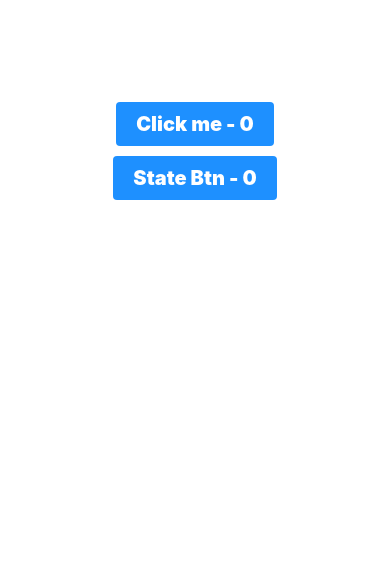
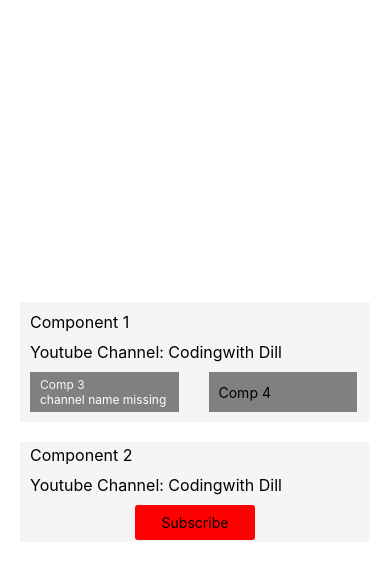
Before and after one commit to Dilnawaz-Khan/Basics, a React Native app: screen / in a window 390 px wide. Shown: the top 578 px of the page. Built offline with nearby package versions, Linux system fonts and the light colour scheme.

Commit message:
initial commit

```diff
--- a/App.tsx
+++ b/App.tsx
@@ -1,33 +1,14 @@
-import React, {useEffect, useState} from 'react';
-import {Pressable, StyleSheet, Text, View} from 'react-native';
-import {COLORS} from './src/constants';
-import Greet from './src/components/Greet';
-
-let x = 0;
+import {StyleSheet, Text, View} from 'react-native';
+import React, {useState} from 'react';
+import Comp1 from './src/components/Comp1';
+import Comp2 from './src/components/Comp2';
 
 const App = () => {
-  const [count, setCount] = useState(0);
-  const [newState, setNewState] = useState(0);
-  // useState = >
-
-  useEffect(() => {
-    console.log('useEffect triggered[Parent]', x);
-  }, [x]);
-
-  console.log('JSX rendered');
+  const [name, setName] = useState('Codingwith Dill');
   return (
     <View style={styles.container}>
-      <Text style={styles.title}>useEffect - Codingwith Dill</Text>
-      <Pressable style={styles.btn} onPress={() => x++}>
-        <Text style={styles.btnTxt}>Click me - {x}</Text>
-      </Pressable>
-      <Pressable
-        style={styles.btn}
-        onPress={() => setNewState(prevState => prevState + 1)}>
-        <Text style={styles.btnTxt}>State Btn - {newState}</Text>
-      </Pressable>
-
-      {count < 2 && <Greet count={count} newState={newState} />}
+      <Comp1 name={name} />
+      <Comp2 name={name} />
     </View>
   );
 };
@@ -37,25 +18,9 @@
 const styles = StyleSheet.create({
   container: {
     flex: 1,
-    alignItems: 'center',
-    padding: 20,
-    gap: 10,
-  },
-  title: {
-    fontSize: 30,
-    color: COLORS.white,
-  },
-  btn: {
-    backgroundColor: COLORS.primary,
     justifyContent: 'center',
     alignItems: 'center',
-    paddingVertical: 10,
     paddingHorizontal: 20,
-    borderRadius: 4,
-  },
-  btnTxt: {
-    color: COLORS.white,
-    fontSize: 20,
-    fontWeight: '900',
+    gap: 20,
   },
 });
--- /dev/null
+++ b/src/components/Comp1.tsx
@@ -0,0 +1,32 @@
+import {StyleSheet, Text, View} from 'react-native';
+import React from 'react';
+import Comp3 from './Comp3';
+import Comp4 from './Comp4';
+
+const Comp1 = ({name}: any) => {
+  return (
+    <View style={styles.container}>
+      <Text style={styles.text}>Component 1</Text>
+      <Text style={styles.text}>Youtube Channel: {name}</Text>
+      <View style={{flexDirection: 'row', alignItems: 'center', gap: 30}}>
+        <Comp3 />
+        <Comp4 />
+      </View>
+    </View>
+  );
+};
+
+export default Comp1;
+
+const styles = StyleSheet.create({
+  container: {
+    width: '100%',
+    height: 120,
+    backgroundColor: 'whitesmoke',
+    // alignItems: 'center',
+    justifyContent: 'center',
+    paddingHorizontal: 10,
+    gap: 10,
+  },
+  text: {color: 'black', fontSize: 16},
+});
--- /dev/null
+++ b/src/components/Comp2.tsx
@@ -0,0 +1,44 @@
+import {Pressable, StyleSheet, Text, View} from 'react-native';
+import React, {useState} from 'react';
+import {COLORS} from '../constants';
+
+const Comp2 = ({name}: any) => {
+  const [subscriber, setSubscriber] = useState(104);
+
+  const increaseSubscriberCount = () => {
+    setSubscriber(prevCount => prevCount + 1);
+  };
+  return (
+    <View style={styles.container}>
+      <Text style={styles.text}>Component 2</Text>
+      <Text style={styles.text}>Youtube Channel: {name}</Text>
+      <Pressable style={styles.subscribeBtn}>
+        <Text>Subscribe</Text>
+      </Pressable>
+    </View>
+  );
+};
+
+export default Comp2;
+
+const styles = StyleSheet.create({
+  container: {
+    width: '100%',
+    height: 100,
+    backgroundColor: 'whitesmoke',
+    // alignItems: 'center',
+    justifyContent: 'center',
+    paddingHorizontal: 10,
+    gap: 10,
+  },
+  text: {color: 'black', fontSize: 16},
+  subscribeBtn: {
+    backgroundColor: 'red',
+    width: 120,
+    height: 35,
+    borderRadius: 3,
+    justifyContent: 'center',
+    alignItems: 'center',
+    alignSelf: 'center',
+  },
+});
--- /dev/null
+++ b/src/components/Comp3.tsx
@@ -0,0 +1,25 @@
+import {StyleSheet, Text, View} from 'react-native';
+import React from 'react';
+
+const Comp3 = () => {
+  return (
+    <View style={styles.container}>
+      <Text style={styles.text}>Comp 3</Text>
+      <Text style={styles.channelName}>channel name missing</Text>
+    </View>
+  );
+};
+
+export default Comp3;
+
+const styles = StyleSheet.create({
+  container: {
+    width: '45%',
+    height: 40,
+    backgroundColor: 'gray',
+    justifyContent: 'center',
+    paddingHorizontal: 10,
+  },
+  text: {color: 'whitesmoke', fontSize: 12},
+  channelName: {color: 'white', fontSize: 12},
+});
--- /dev/null
+++ b/src/components/Comp4.tsx
@@ -0,0 +1,24 @@
+import {StyleSheet, Text, View} from 'react-native';
+import React from 'react';
+
+const Comp4 = () => {
+  return (
+    <View style={styles.container}>
+      <Text>Comp 4</Text>
+    </View>
+  );
+};
+
+export default Comp4;
+
+const styles = StyleSheet.create({
+  container: {
+    width: '45%',
+    height: 40,
+    backgroundColor: 'gray',
+    // alignItems: 'center',
+    justifyContent: 'center',
+    paddingHorizontal: 10,
+  },
+  text: {color: 'black', fontSize: 16},
+});
--- a/src/components/Greet.tsx
+++ /dev/null
@@ -1,34 +0,0 @@
-import {StyleSheet, Text, View} from 'react-native';
-import React, {useEffect} from 'react';
-import {COLORS} from '../constants';
-
-const Greet = (props: any) => {
-  useEffect(() => {
-    console.log('useEffect Greet Comp [Child]');
-
-    return () => {
-      console.log('Child unmount');
-    };
-  }, [props.count]);
-
-  console.log('JSX Greet Comp');
-  return (
-    <View style={styles.container}>
-      <Text style={styles.greetTxt}>
-        Hello, Welcome to Codewith Dill {props.count} ==== {props.newState}
-      </Text>
-    </View>
-  );
-};
-
-export default Greet;
-
-const styles = StyleSheet.create({
-  container: {
-    flex: 1,
-  },
-  greetTxt: {
-    fontSize: 18,
-    color: COLORS.white,
-  },
-});
```
